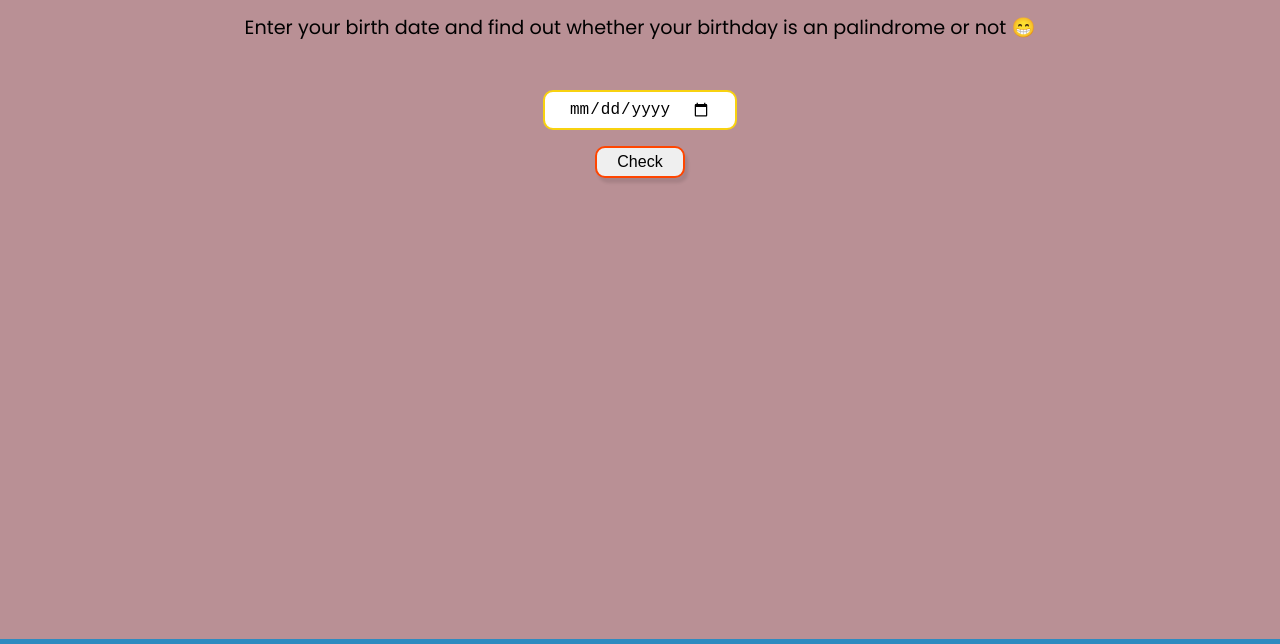
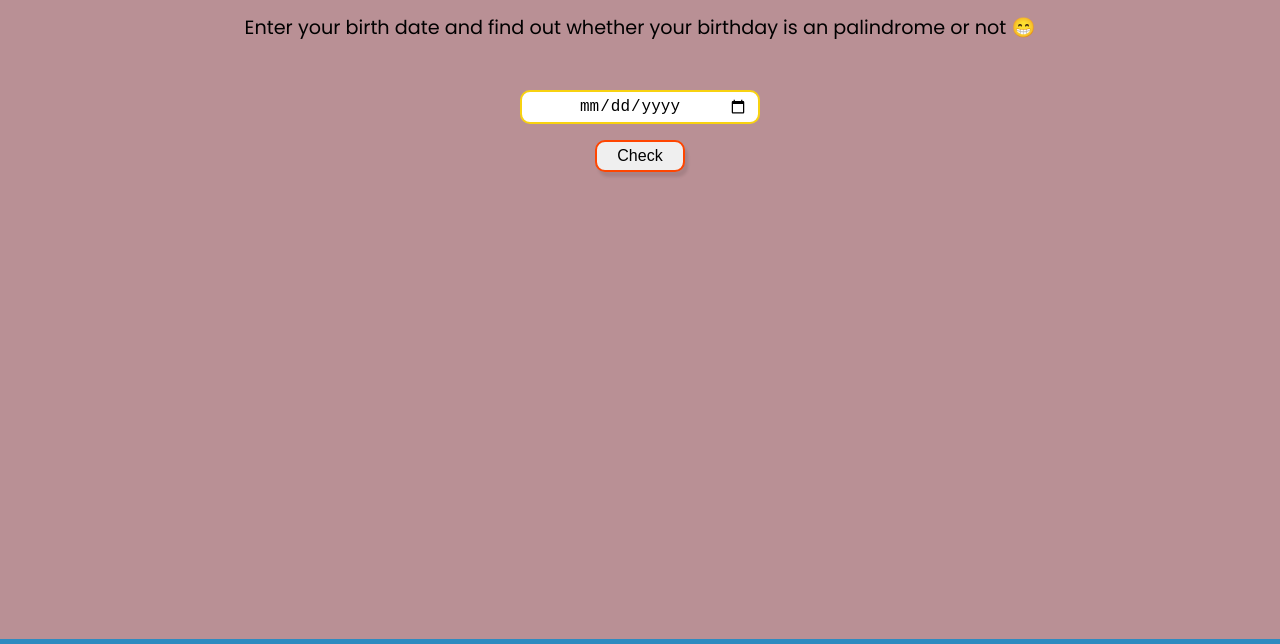
Before and after one commit to AtulHande03a/palindrome-birthday, a plain HTML site: page index.html in a window 1280 px wide. Shown: the part 75-719 px from the top of the page. Drawn offline with Linux system fonts and the light colour scheme.

Commit message:
css changes

```diff
--- a/styles.css
+++ b/styles.css
@@ -33,11 +33,13 @@ h1 {
 
 input#date-input {
   font-size: 1rem;
-  padding: 0.5rem 1.5rem;
+  width: 15rem;
+  padding: 5px 10px;
   border: 2px solid #f8d210;
   border-radius: 10px;
   margin: 0 auto;
   margin-top: 2rem;
+  text-align: center;
 }
 
 button#submit-btn {
```
